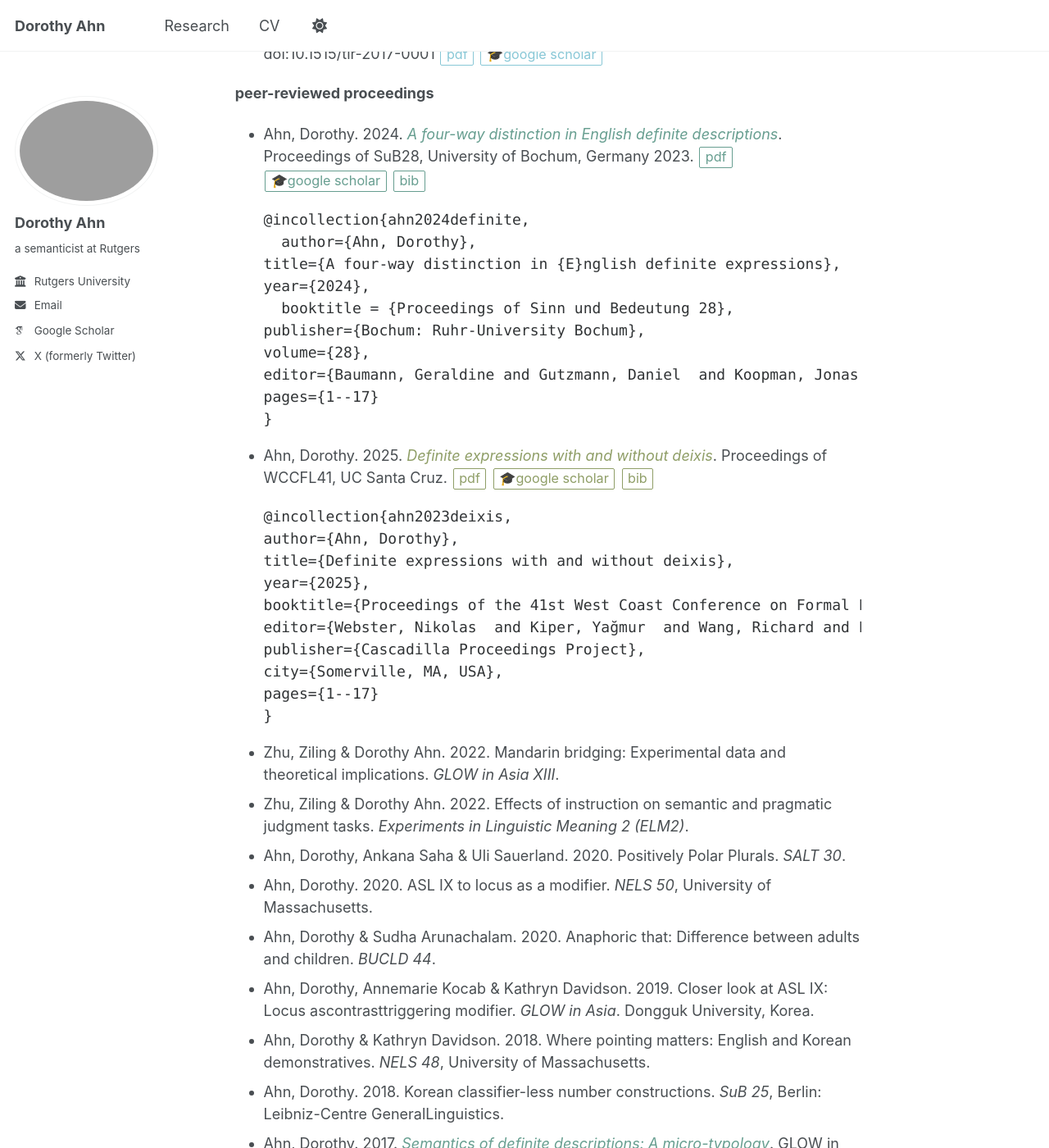
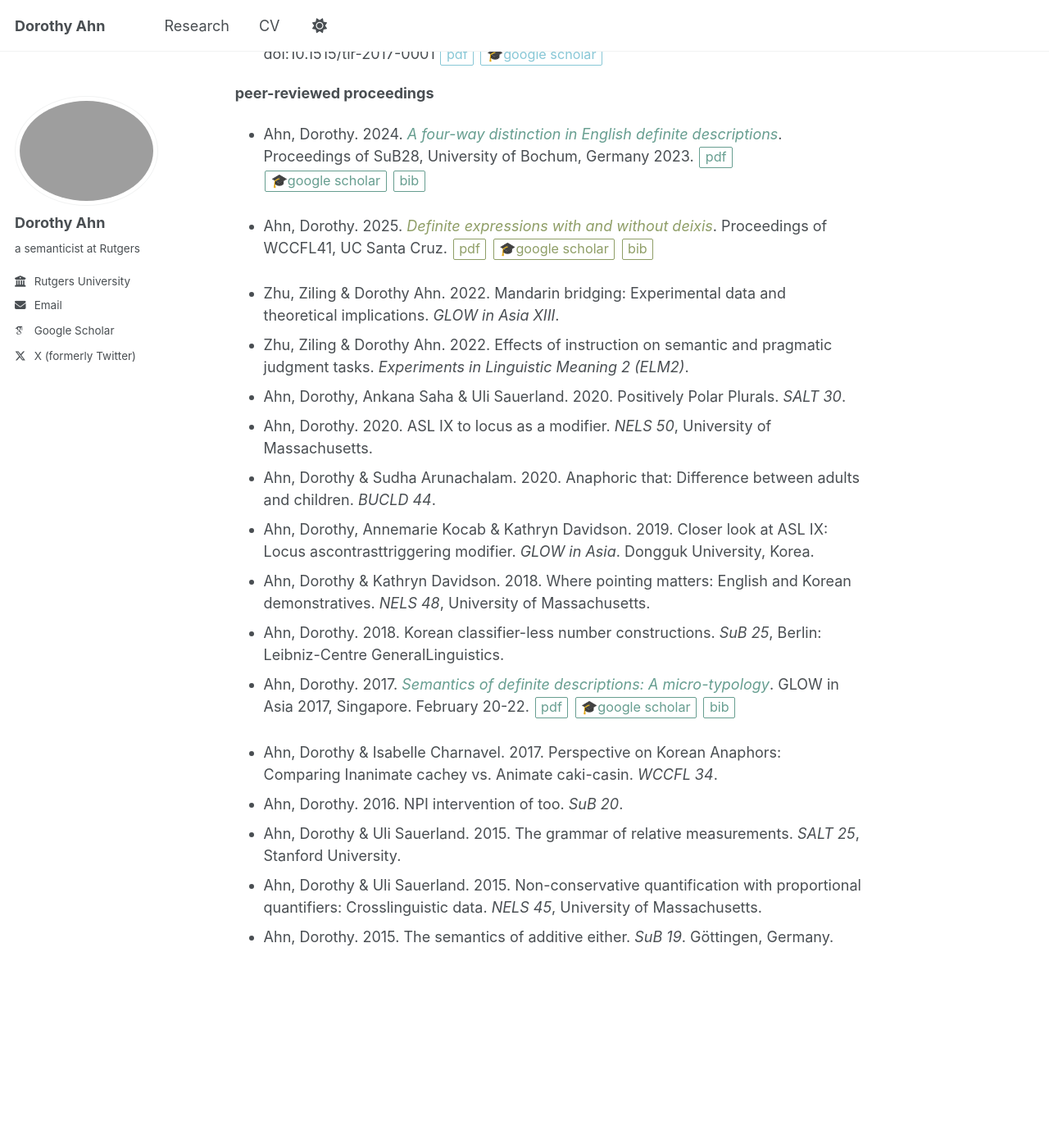
Before and after one commit to doroahn/doroahn.github.io, a Jekyll site: the page built from _pages/about.md, in a window 1280 px wide and 1400 px high, scrolled down 1630 px. Shown: the whole window at 82% size. Built offline with Jekyll 4.4.1, drawn with Linux system fonts in a browser that asks for light colours; some web fonts are replaced; part of the change alters nothing that is shown; some of the changed text lies outside the part shown.

Commit message:
Update about.md

```diff
--- a/_pages/about.md
+++ b/_pages/about.md
@@ -93,6 +93,28 @@ redirect_from:
   a.verbs:hover,
   a.korean:hover {
     transform: translateY(-1px);
+  }
+
+
+
+  /* Bib box styling */
+  .bib-entry {
+    opacity: 0;
+    max-height: 0;
+    overflow: hidden;
+    white-space: pre;
+    font-family: monospace;
+    background-color: #f6f6f6;
+    border: 1px solid #ddd;
+    margin-top: 6px;
+    border-radius: 4px;
+    transition: all 0.25s ease;
+  }
+
+  .bib-entry.visible {
+    opacity: 1;
+    max-height: 500px;
+    padding: 8px;
   }
 </style>
 
```
